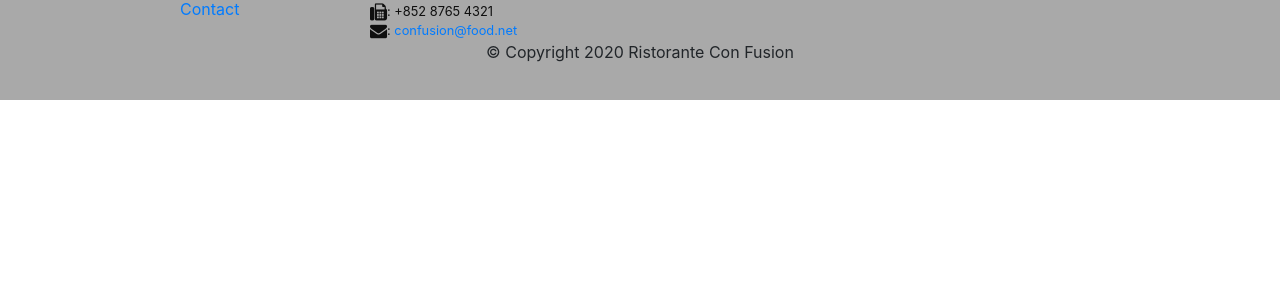
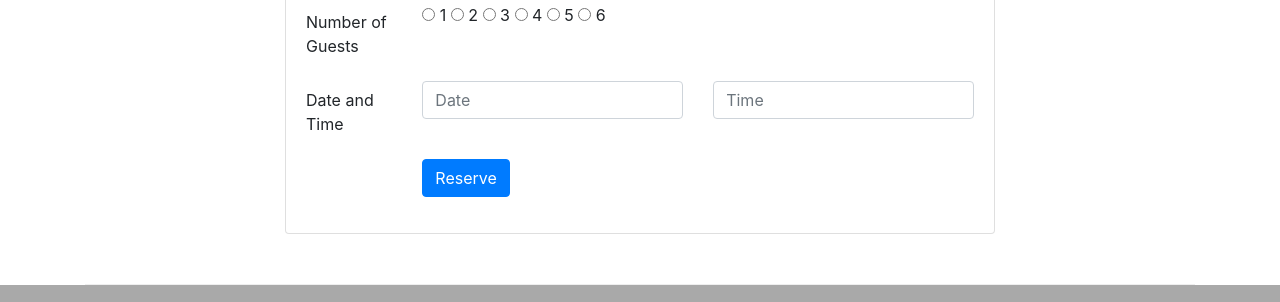
Before and after one commit to akverma00/bitNbites-src, a website: page index.html in a window 1280 px wide. Shown: the part 1661-1963 px from the top of the page. Before the commit the page ends 1761 px from the top, so only its background shows below. Drawn offline with nearby package versions, Linux system fonts and the light colour scheme.

Commit message:
Assignment 2 Task 1 completed

```diff
--- a/index.html
+++ b/index.html
@@ -101,6 +101,57 @@
                 </div>
             </div>
         </div>
+
+        <div class="row row-content align-items-center">
+            <div class="col-sm-8 offset-sm-2 align-self-center">
+                <div class="card">
+                    <h3 class="card-header bg-warning ">Reserve a Table</h3>
+                    <div class="card-body">
+                        <form>
+                            <div class="form-group row">
+                                <label for="numguest" class="col-md-2 col-form-label">Number of Guests</label>
+                                <div class="col-md-10">
+                                    <input type="radio" value="1">
+                                    <label for="1">1</label>
+                                    <input type="radio" value="2">
+                                    <label for="2">2</label>
+                                    <input type="radio" value="3">
+                                    <label for="3">3</label>
+                                    <input type="radio" value="4">
+                                    <label for="4">4</label>
+                                    <input type="radio" value="5">
+                                    <label for="5">5</label>
+                                    <input type="radio" value="6">
+                                    <label for="6">6</label>
+                                </div>
+                            </div>
+                            <div class="form-group row">
+                                <label for="" class="col-md-2 col-form-label">Date and Time</label>
+                                <div class="col-md-5">
+                                    <input type="text" class="form-control" id="date" name="date" placeholder="Date">
+                                </div>
+                                <div class="col-md-5">
+                                    <input type="text" class="form-control" id="time" name="time" placeholder="Time">
+                                </div>
+                            </div>
+                            <div class="form-group row">
+                                <div class="offset-sm-2 col-sm-10">
+                                    <button type="submit" class="btn btn-primary">Reserve</button>
+                                </div>
+                            </div>
+
+                        </form>
+
+                    </div>
+
+
+
+                </div>
+            </div>
+        </div>
+
+
+
     </div>
 
     <footer class="footer">
```
